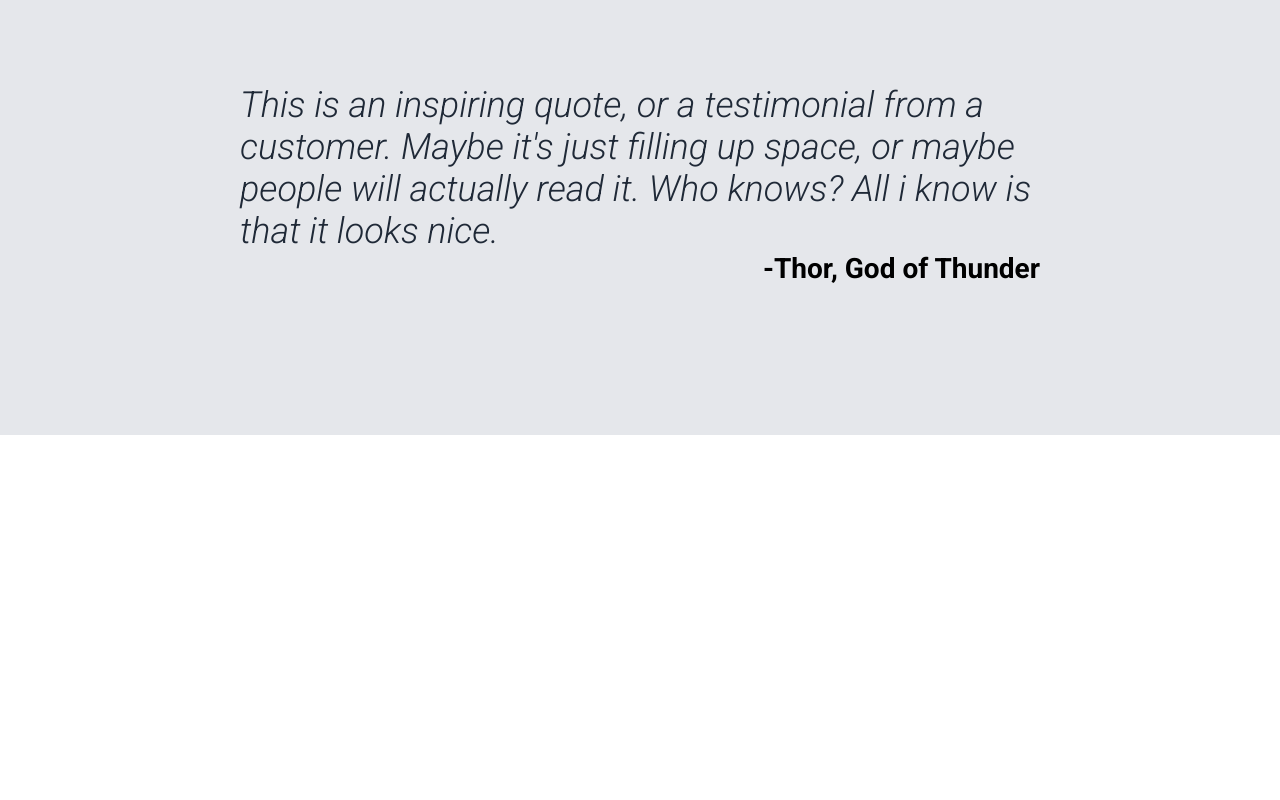
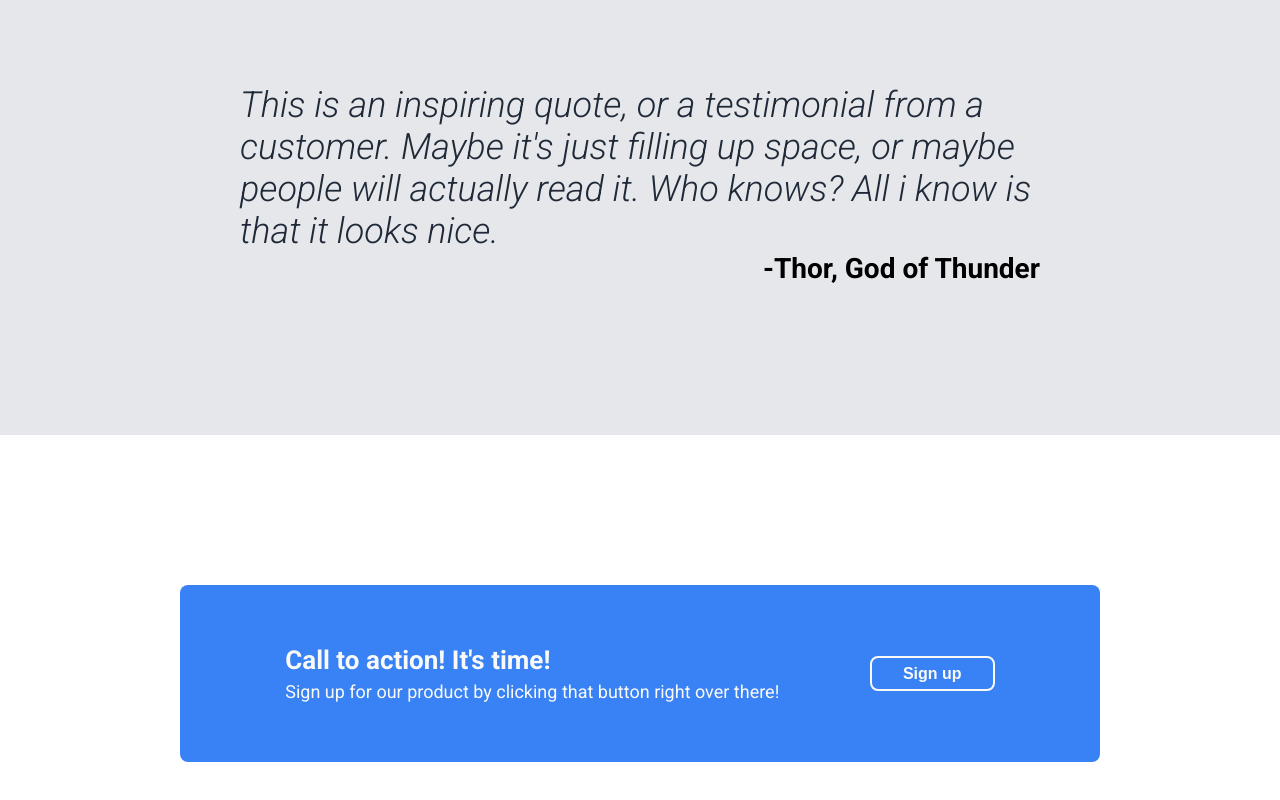
Before and after one commit to TeddygoesCoding/landing-page, a plain HTML site: page index.html in a window 1280 px wide. Shown: the part 1326-2126 px from the top of the page. Before the commit the page ends 1761 px from the top, so only its background shows below. Drawn offline with Linux system fonts and the light colour scheme.

Commit message:
Add and Style bluebox section
added some (alot) flexboxes, designed section and classes to fit the example

```diff
--- a/index.html
+++ b/index.html
@@ -74,6 +74,15 @@
 
         <div class="section-three">
 
+            <div class="bluebox">
+                <div class="bluebox-content">
+                    <h1 class="bluebox-header">Call to action! It's time!</h1>
+                    <p class="bluebox-text">Sign up for our product by clicking that button right over there!</p>
+                </div>
+
+                <button type="button" class="bluebox-button button-size">Sign up</button>
+            </div>
+
         </div>
 
         <footer>
--- a/styles.css
+++ b/styles.css
@@ -17,6 +17,8 @@ a {
     text-decoration: none;
     color: white;
   }
+
+
 
 /* Header section */
 
@@ -68,6 +70,7 @@ ul {
     width: 125px;
     height: 35px;
     border-radius: 8px;
+    border: 0;
     background-color: #3882F6;
     color: #F9FAF8;
     font-size: 16px;
@@ -84,6 +87,8 @@ ul {
     width: 520px;
     flex-shrink: 0;
 }
+
+
 
 /* Information section */
 
@@ -128,6 +133,8 @@ ul {
     font-size: 18px;
 }
 
+
+
 /* Quote Section */
 
 .section-two {
@@ -158,3 +165,44 @@ ul {
     font-weight: 600;
     align-self: flex-end;
 }
+
+
+
+/* Third (blue box) section */
+
+.section-three {
+    display: flex;
+    justify-content: center;
+    align-items: center;
+    padding: 150px 0;
+}
+
+.bluebox {
+    display: flex;
+    align-items: center;
+    background-color: #3882F6;
+    min-width: 800px;
+    padding: 60px;
+    border-radius: 8px;
+    justify-content: space-around;
+}
+
+h1.bluebox-header {
+    font-size: 26px;
+    font-weight: 600;
+    color: #F9FAF8;
+    padding: 0;
+    margin: 0 0 6px 0;
+
+}
+
+.bluebox-text {
+    font-size: 18px;
+    font-weight: 400;
+    color: #F9FAF8;
+    margin: 0;
+}
+
+.bluebox-button {
+    border: 2px solid #F9FAF8;
+}
```
